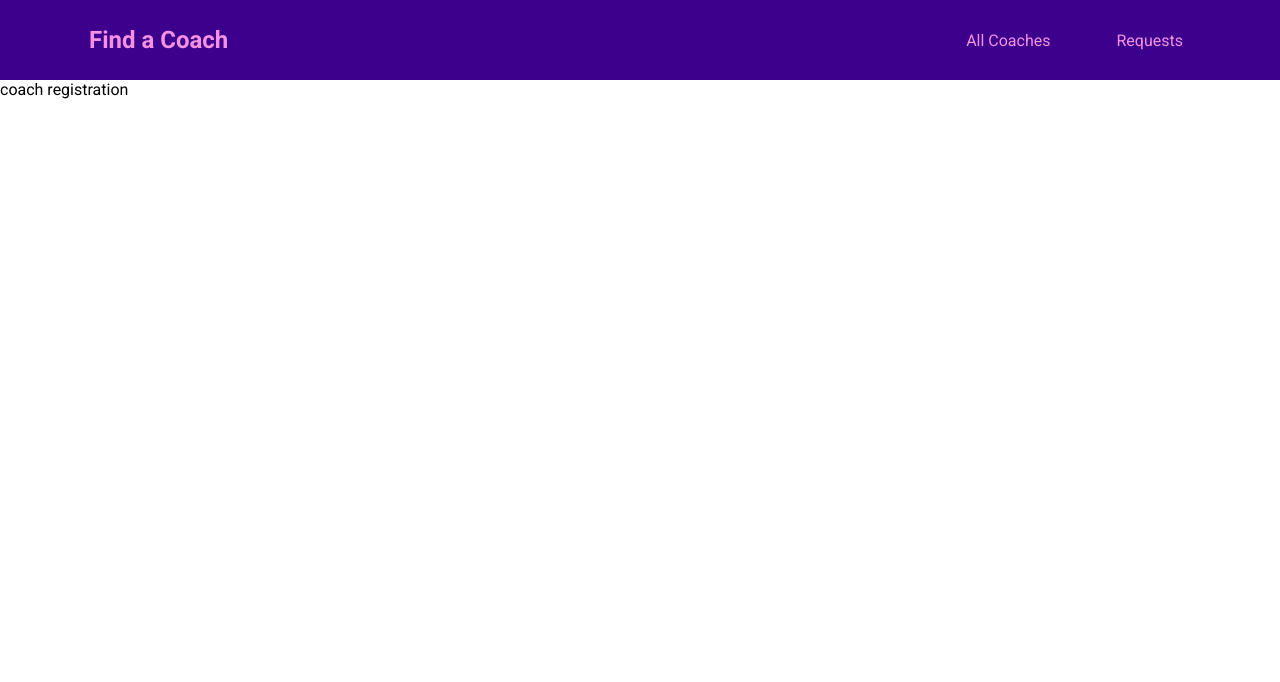
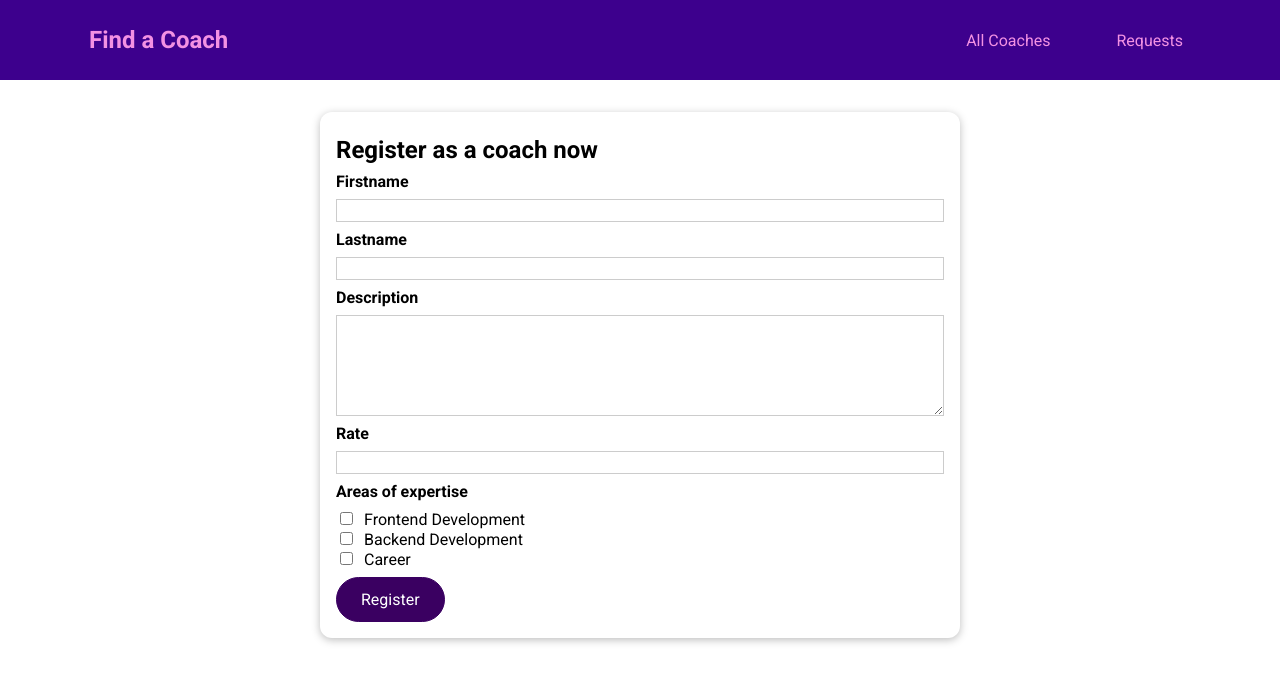
Before and after one commit to Victor-Grinan-Dev/project-06-coach-finder-vue, a Vue app: page /register in a window 1280 px wide. Shown: the top 682 px of the page. Built offline with nearby package versions, Linux system fonts and the light colour scheme.

Commit message:
funny error

```diff
--- /dev/null
+++ b/src/components/coaches/CoachForm.vue
@@ -0,0 +1,75 @@
+<template>
+  <form>
+    <div class="form-control">
+      <label for="firstname">Firstname</label>
+      <input type="text" id="firstname" v-model.trim="firstName" />
+    </div>
+    <div class="form-control">
+      <label for="lastname">lastname</label>
+      <input type="text" id="lastname" v-model.trim="lastName" />
+    </div>
+    <div class="form-control">
+      <label for="description">description</label>
+      <textarea
+        type="text"
+        id="description"
+        rows="5"
+        v-model.trim="description"
+      ></textarea>
+    </div>
+    <div class="form-control">
+      <label for="rate">rate</label>
+      <input type="text" id="rate" v-model.number="rate" />
+    </div>
+    <div class="form-control">
+      <h3>Areas of expertise</h3>
+      <div>
+        <input type="checkbox" id="frontend" value="frontend" v-model="areas" />
+        <label for="frontend">frontend development</label>
+      </div>
+      <div>
+        <input type="checkbox" id="backend" value="backend" v-model="areas" />
+        <label for="backend">backend development</label>
+      </div>
+      <div>
+        <input type="checkbox" id="career" value="career" v-model="areas" />
+        <label for="career">career</label>
+      </div>
+    </div>
+    <base-button @click="submitForm">Register</base-button>
+  </form>
+</template>
+
+<script>
+export default {
+  data() {
+    return {
+      firstName: "",
+      lastName: "",
+      description: "",
+      rate: null,
+      areas: [],
+    };
+  },
+  methods: {
+    submitForm(event) {
+      event.preventDefault();
+      const formDtata = {
+        first: this.firstName,
+        last: this.lastName,
+        desc: this.description,
+        rate: this.rate,
+        areas: this.areas,
+      };
+      console.log(formDtata);
+    },
+  },
+};
+</script>
+
+<style scoped>
+@import "../../styles/coach-form.css";
+label {
+  text-transform: capitalize;
+}
+</style>
--- a/src/pages/coaches/CoachRegistration.vue
+++ b/src/pages/coaches/CoachRegistration.vue
@@ -1 +1,14 @@
-<template>coach registration</template>
+<template>
+  <base-card>
+    <h2>Register as a coach now</h2>
+    <coach-form></coach-form>
+  </base-card>
+</template>
+<script>
+import CoachForm from "../../components/coaches/CoachForm.vue";
+export default {
+  components: {
+    CoachForm,
+  },
+};
+</script>
--- a/src/pages/coaches/CoachesList.vue
+++ b/src/pages/coaches/CoachesList.vue
@@ -62,7 +62,6 @@
   },
   methods: {
     setFilters(updatedFilters) {
-      console.log(updatedFilters);
       this.activeFilters = updatedFilters;
     },
   },
--- /dev/null
+++ b/src/styles/coach-form.css
@@ -0,0 +1,54 @@
+.form-control {
+  margin: 0.5rem 0;
+}
+
+label {
+  font-weight: bold;
+  display: block;
+  margin-bottom: 0.5rem;
+}
+
+input[type='checkbox'] + label {
+  font-weight: normal;
+  display: inline;
+  margin: 0 0 0 0.5rem;
+}
+
+input,
+textarea {
+  display: block;
+  width: 100%;
+  border: 1px solid #ccc;
+  font: inherit;
+}
+
+input:focus,
+textarea:focus {
+  background-color: #f0e6fd;
+  outline: none;
+  border-color: #3d008d;
+}
+
+input[type='checkbox'] {
+  display: inline;
+  width: auto;
+  border: none;
+}
+
+input[type='checkbox']:focus {
+  outline: #3d008d solid 1px;
+}
+
+h3 {
+  margin: 0.5rem 0;
+  font-size: 1rem;
+}
+
+.invalid label {
+  color: red;
+}
+
+.invalid input,
+.invalid textarea {
+  border: 1px solid red;
+}
```
